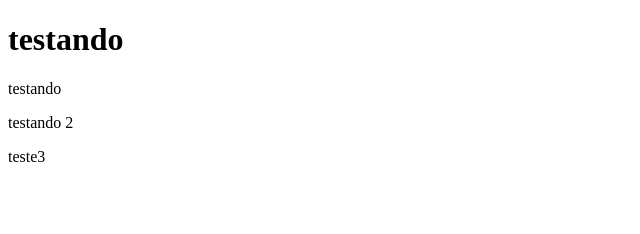
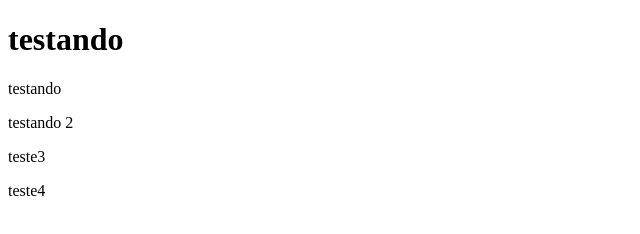
Before and after one commit to IzaiasT78/teste, a plain HTML site: page index.html in a window 1280 px wide. Shown: the full height of the page, 0-640 px from the left. Drawn offline with Linux system fonts and the light colour scheme.

Commit message:
Update index.html

```diff
--- a/index.html
+++ b/index.html
@@ -10,5 +10,6 @@
     <p>testando</p>
     <p>testando 2</p>
     <p>teste3</p>
+    <p>teste4</p>
 </body>
 </html>
```
